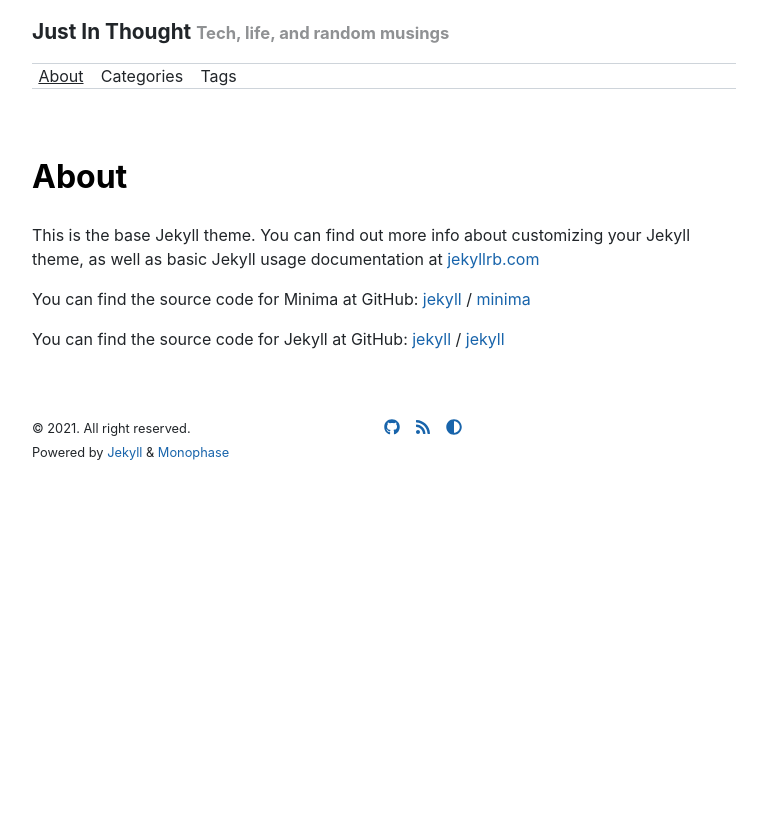
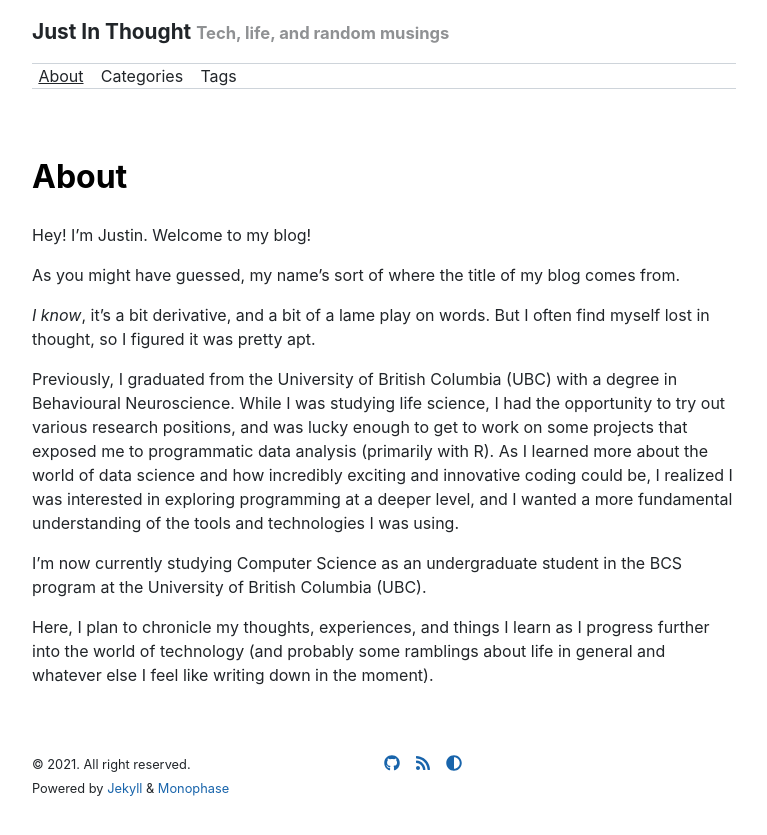
Before and after one commit to justinjao/justinjao.github.io, a Jekyll site: the page built from about.md, in a window 1280 px wide. Shown: the top 835 px of the page, without its empty margins (256-1023 px from the left). Built offline with Jekyll 4.4.1, drawn with Linux system fonts in a browser that asks for light colours; nearby versions of some CDN libraries.

Commit message:
updated about page with proper intro

```diff
--- a/about.md
+++ b/about.md
@@ -4,15 +4,16 @@ title: About
 permalink: /about/
 ---
 
-This is the base Jekyll theme. You can find out more info about customizing your Jekyll theme, as well as basic Jekyll usage documentation at [jekyllrb.com](https://jekyllrb.com/)
+Hey! I'm Justin. Welcome to my blog!
 
-You can find the source code for Minima at GitHub:
-[jekyll][jekyll-organization] /
-[minima](https://github.com/jekyll/minima)
+As you might have guessed, my name's sort of where the title of my blog comes from.
 
-You can find the source code for Jekyll at GitHub:
-[jekyll][jekyll-organization] /
-[jekyll](https://github.com/jekyll/jekyll)
+_I know_, it's a bit derivative, and a bit of a lame play on words. But I often find myself lost in thought, so I figured it was pretty apt.
 
+Previously, I graduated from the University of British Columbia (UBC) with a degree in Behavioural Neuroscience. While I was studying life science, I had the opportunity
+to try out various research positions, and was lucky enough to get to work on some projects that exposed me to programmatic data analysis (primarily with R). As I learned more about the world of data science and how incredibly exciting and innovative coding could be, I realized I was interested in exploring
+programming at a deeper level, and I wanted a more fundamental understanding of the tools and technologies I was using.
 
-[jekyll-organization]: https://github.com/jekyll
+I'm now currently studying Computer Science as an undergraduate student in the BCS program at the University of British Columbia (UBC).
+
+Here, I plan to chronicle my thoughts, experiences, and things I learn as I progress further into the world of technology (and probably some ramblings about life in general and whatever else I feel like writing down in the moment).
```
